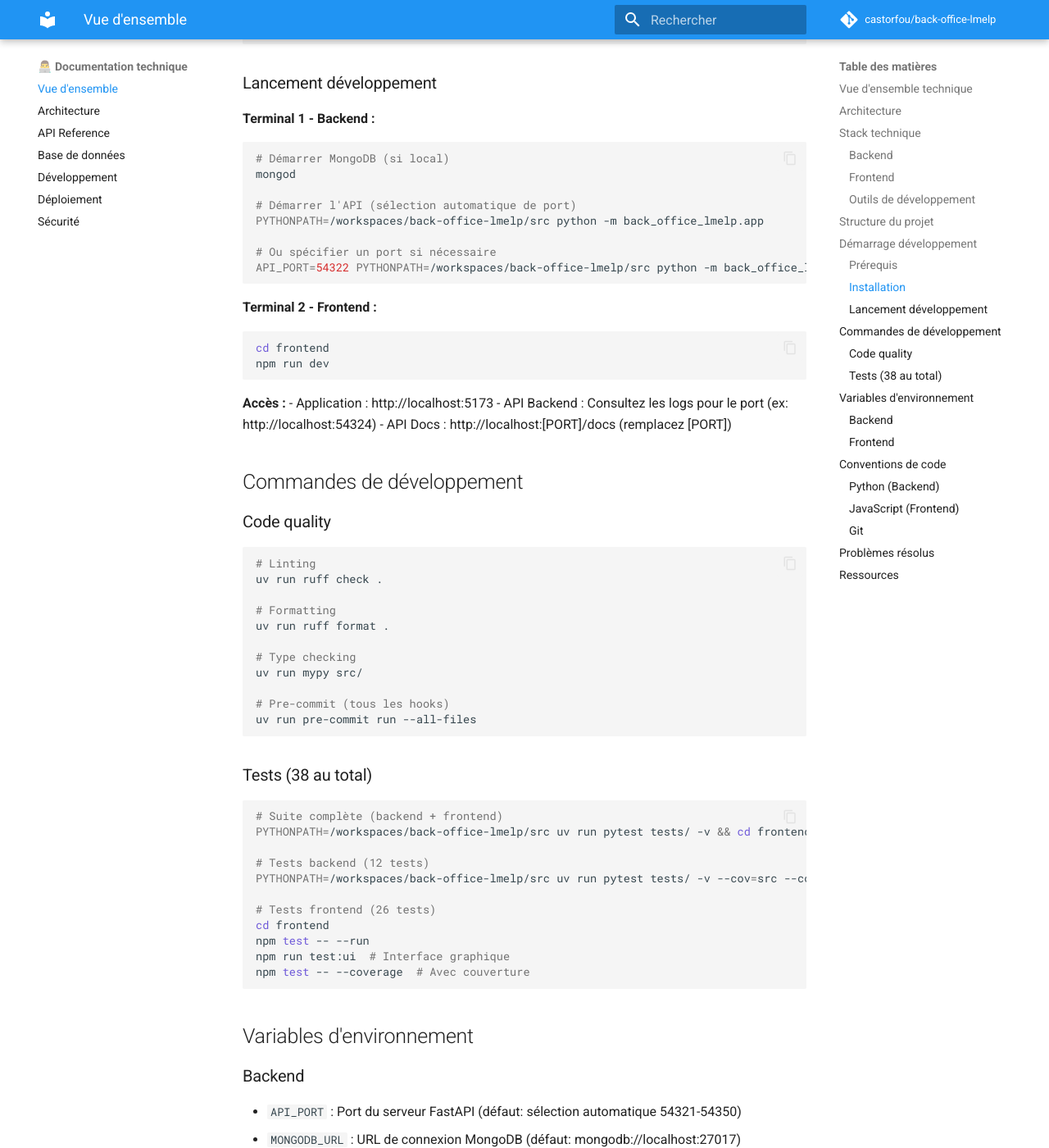
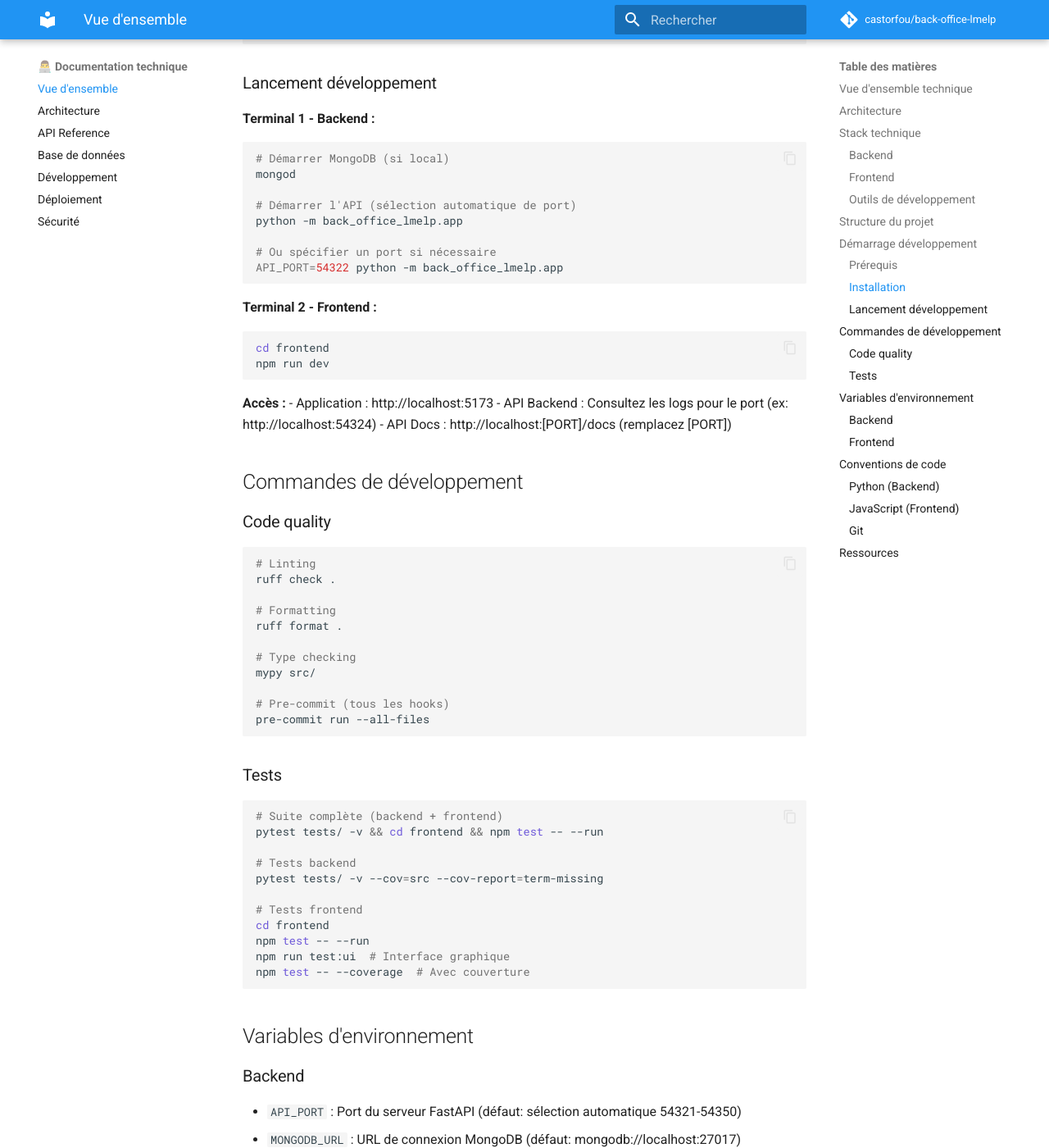
Before and after one commit to castorfou/back-office-lmelp, an MkDocs documentation site: the page built from docs/dev/README.md, in a window 1280 px wide and 1400 px high, scrolled down 2399 px. Shown: the whole window at 82% size. Built offline with MkDocs 1.6.1 and Material for MkDocs 9.7.7, drawn with Linux system fonts in a browser that asks for light colours; comment, search, counter and statistics services are not loaded; some of the changed text lies outside the part shown.

Commit message:
docs: simplification de la documentation - passe simplificatrice (#26)
* chore: update pre-commit hooks and fix formatting

* chore: update pre-commit hooks to latest versions

* reinstall

* docs: update README for improved installation and configuration instructions

* simplification

````diff
--- a/.pre-commit-config.yaml
+++ b/.pre-commit-config.yaml
@@ -20,7 +20,7 @@ repos:
 
   # Ruff - Linter et formateur Python moderne
   - repo: https://github.com/astral-sh/ruff-pre-commit
-    rev: v0.12.11
+    rev: v0.12.12
     hooks:
       # Linting avec ruff (remplace flake8, isort, etc.)
       - id: ruff
--- a/docs/dev/README.md
+++ b/docs/dev/README.md
@@ -85,7 +85,7 @@ cd back-office-lmelp
 uv sync --extra dev
 
 # Installer pre-commit hooks
-uv run pre-commit install
+pre-commit install
 
 # Installer dépendances frontend
 cd frontend
@@ -100,10 +100,10 @@ npm install
 mongod
 
 # Démarrer l'API (sélection automatique de port)
-PYTHONPATH=/workspaces/back-office-lmelp/src python -m back_office_lmelp.app
+python -m back_office_lmelp.app
 
 # Ou spécifier un port si nécessaire
-API_PORT=54322 PYTHONPATH=/workspaces/back-office-lmelp/src python -m back_office_lmelp.app
+API_PORT=54322 python -m back_office_lmelp.app
 ```
 
 **Terminal 2 - Frontend :**
@@ -122,27 +122,27 @@ npm run dev
 ### Code quality
 ```bash
 # Linting
-uv run ruff check .
+ruff check .
 
 # Formatting
-uv run ruff format .
+ruff format .
 
 # Type checking
-uv run mypy src/
+mypy src/
 
 # Pre-commit (tous les hooks)
-uv run pre-commit run --all-files
+pre-commit run --all-files
 ```
 
-### Tests (38 au total)
+### Tests
 ```bash
 # Suite complète (backend + frontend)
-PYTHONPATH=/workspaces/back-office-lmelp/src uv run pytest tests/ -v && cd frontend && npm test -- --run
+pytest tests/ -v && cd frontend && npm test -- --run
 
-# Tests backend (12 tests)
-PYTHONPATH=/workspaces/back-office-lmelp/src uv run pytest tests/ -v --cov=src --cov-report=term-missing
+# Tests backend
+pytest tests/ -v --cov=src --cov-report=term-missing
 
-# Tests frontend (26 tests)
+# Tests frontend
 cd frontend
 npm test -- --run
 npm run test:ui  # Interface graphique
@@ -178,12 +178,6 @@ npm test -- --coverage  # Avec couverture
 - **Branches** : feature/, bugfix/, hotfix/
 - **PRs** : Template avec checklist
 
-## Problèmes résolus
-
-1. ~~**Port 54321 occupé**~~ → ✅ **Sélection automatique implémentée (Issue #13)**
-2. ~~**Processus zombies**~~ → ✅ **Gestionnaires de signaux implémentés (Issue #1)**
-3. ~~**Découverte ports**~~ → ✅ **Système automatique implémenté (Issue #2, #13)**
-
 ## Ressources
 
 - [Architecture détaillée](architecture.md)
````
Also changed, not shown: README.md (+27 -27 lines), docs/index.md (+4 -10 lines), 2 other files.
